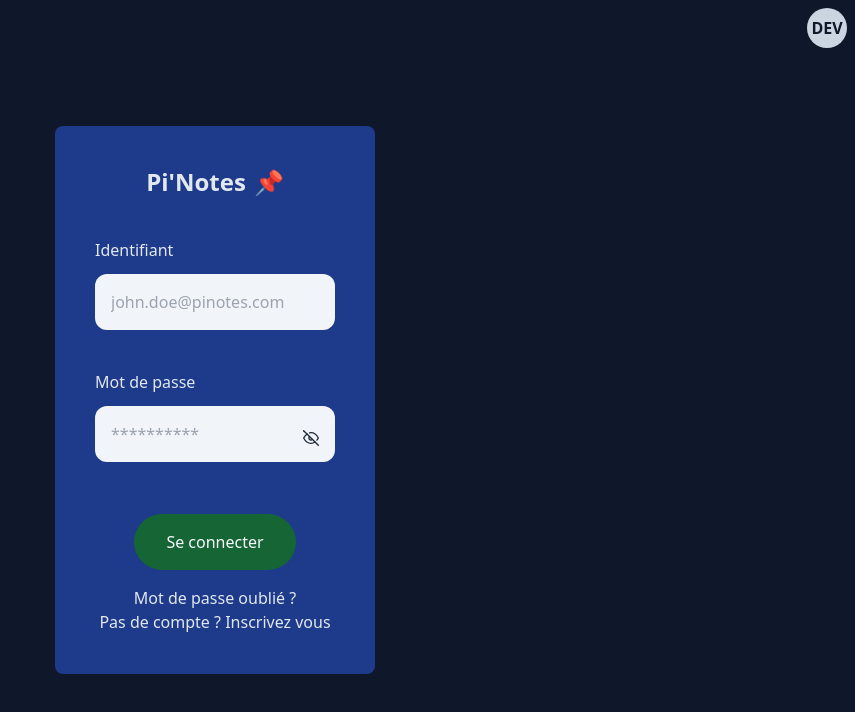
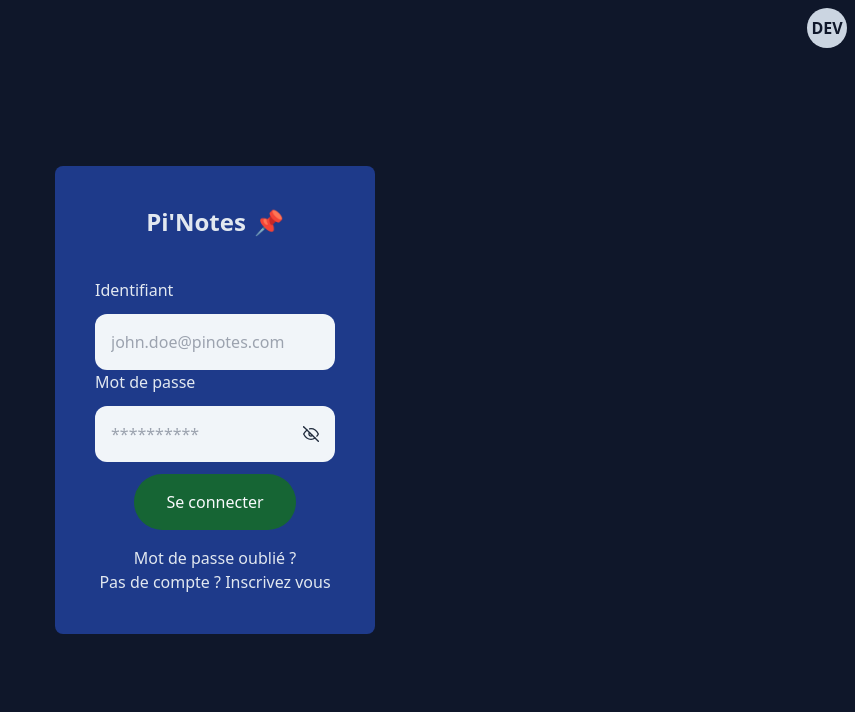
Before and after one commit to SaumonDelicieux/front-end, a React (Vite) app: page /login in a window 1280 px wide. Shown: the top 712 px of the page, without its empty margins (425-1280 px from the left). Built offline with nearby package versions, Linux system fonts and the light colour scheme; no server answers.

Commit message:
style my register page

```diff
--- a/index.html
+++ b/index.html
@@ -7,7 +7,7 @@
         <link rel="icon" type="image/png" href="/src/assets/images/logo.png" />
         <title>Pi'Notes</title>
     </head>
-    <body class="bg-slate-100 dark:bg-slate-800 h-full">
+    <body class="bg-slate-900 h-full">
         <noscript>You need to enable JavaScript to run this app.</noscript>
         <div id="app" style="width: 100vw; height: 100%"></div>
         <script type="module" src="/src/main.tsx"></script>
--- a/src/components/Input.tsx
+++ b/src/components/Input.tsx
@@ -8,6 +8,7 @@ interface InputProps {
     placeholder?: string
     type?: HTMLInputTypeAttribute
     onChange: (e: string) => void
+    className?: string
 }
 
 const Input: React.FC<InputProps> = ({
@@ -17,6 +18,7 @@ const Input: React.FC<InputProps> = ({
     placeholder,
     type = 'text',
     onChange,
+    className,
 }) => {
     const [hide, setHide] = useState(true)
 
@@ -35,15 +37,15 @@ const Input: React.FC<InputProps> = ({
     const sizeRender = () => {
         switch (size) {
             case 'large':
-                return 'p-4'
+                return 'p-2 sm:p-4'
             case 'default':
-                return 'p-2'
+                return 'p-1 sm:p-2'
             default:
-                return 'p-2'
+                return 'p-1 sm:p-2'
         }
     }
     return (
-        <div className="relative flex flex-col">
+        <div className={`relative flex flex-col ${className && className}`}>
             {label && (
                 <div className="flex justify-between items-center mb-2">
                     <label htmlFor={label} className="mb-1 text-left cursor-pointer text-slate-200">
@@ -58,11 +60,11 @@ const Input: React.FC<InputProps> = ({
                 id={label}
                 required={required}
                 onChange={e => onChange(e.target.value)}
-                className={`mb-10 focus:outline-none focus:ring-1 focus:ring-blue-700 rounded-xl ${sizeRender()} justify-end text-slate-800 bg-slate-100`}
+                className={`focus:outline-none focus:ring-1 focus:ring-blue-700 rounded-xl ${sizeRender()} justify-end text-slate-800 bg-slate-100`}
             />
             {type === 'password' && (
                 <button
-                    className="absolute right-4 bottom-14 text-slate-800"
+                    className="absolute right-2 sm:right-4 bottom-3 sm:bottom-5 text-slate-800"
                     type="button"
                     onClick={hidePass as any}
                 >
--- a/src/pages/Register/index.tsx
+++ b/src/pages/Register/index.tsx
@@ -26,10 +26,10 @@ const Register: React.FC = () => {
     }
 
     return (
-        <div className="w-screen h-100 relative bg-slate-900 text-p-2 text-base transition-colors">
-            <div className="w-90 h-90 flex flex-col items-center justify-center">
-                <div className="text-center w-150 h-50 z-10 bg-blue-900 p-10 rounded-lg text-slate-200">
-                    <div className="flex flex-col justify-center items-center mb-10 font-bold text-2xl select-none">
+        <div className="relative w-screen h-full bg-slate-900 text-p-2 text-base transition-colors">
+            <div className="absolute top-1/2 left-1/2 transform -translate-x-1/2 -translate-y-1/2 flex flex-col items-center justify-center">
+                <div className="p-10 text-center z-10 bg-blue-900 rounded-lg text-slate-200">
+                    <div className="flex flex-col justify-center items-center mb-5 font-bold text-2xl select-none">
                         <div>
                             <span className="mr-2">Pi'Notes</span>
                             📌
@@ -40,25 +40,30 @@ const Register: React.FC = () => {
                             label="Identifiant"
                             onChange={e => setUserRegister({ ...userRegister, username: e })}
                             size="large"
+                            className="mb-4"
                         />
                         <Input
                             label="Mot de passe"
                             type="password"
                             onChange={e => setUserRegister({ ...userRegister, password: e })}
                             size="large"
+                            className="mb-4"
                         />
                         <Input
                             label="Confirmation de votre mot de passe"
                             type="password"
                             onChange={e => setUserRegister({ ...userRegister, confirmPassword: e })}
                             size="large"
+                            className="mb-4"
                         />
                         <div className="text-red-800 mb-5">{error}</div>
-                        <Button
-                            isLoading={isLoading}
-                            onClick={(e: any) => handleRegister(e)}
-                            title="M'inscrire"
-                        />
+                        <div className="mb-5">
+                            <Button
+                                isLoading={isLoading}
+                                onClick={(e: any) => handleRegister(e)}
+                                title="M'inscrire"
+                            />
+                        </div>
 
                         <Button
                             onClick={() => navigate(urls.APP.LOGIN)}
```
